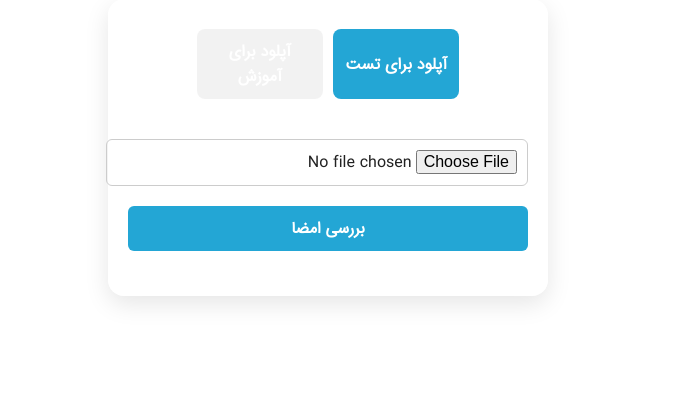
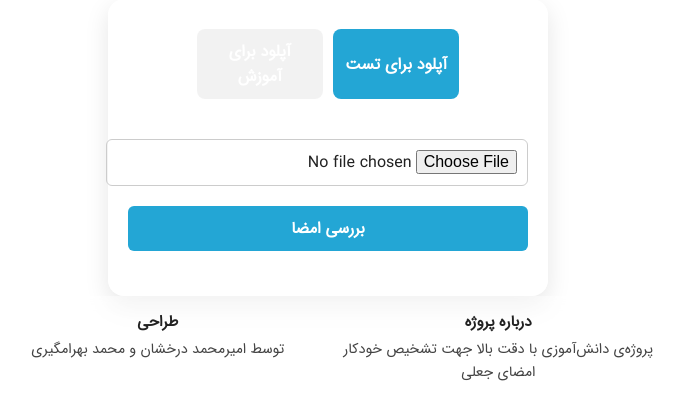
Before and after one commit to Amir-Der/Sig-Detection, a Flask app: page / in a window 1280 px wide. Shown: the part 101-521 px from the top of the page, without its empty margins (312-996 px from the left). Run offline with Flask 3, Linux system fonts and the light colour scheme; the visitor is signed in with stand-in values (Sample User, id 1).

Commit message:
Update dashboard.html

```diff
--- a/templates/dashboard.html
+++ b/templates/dashboard.html
@@ -1,9 +1,10 @@
 <!DOCTYPE html>
 <html lang="fa" dir="rtl">
 <head>
-  <meta charset="UTF-8" />
+  <meta charset="UTF-8">
+  <meta name="viewport" content="width=device-width, initial-scale=1.0">
   <title>تشخیص امضای جعلی</title>
-  <link rel="stylesheet" href="/static/style.css" />
+  <link rel="stylesheet" href="/static/style.css">
 </head>
 <body>
   <div class="site-header">
@@ -17,15 +18,17 @@
       <button class="tab" onclick="showTab(event, 'upload-train')">آپلود برای آموزش</button>
     </div>
 
+    <!-- فرم تست -->
     <div class="tab-content" id="upload-test">
       <form id="test-form" method="POST" enctype="multipart/form-data">
-        <input type="file" name="file" accept="image/*" required />
+        <input type="file" name="file" accept="image/*" required>
         <button type="submit">بررسی امضا</button>
         <div class="preview" id="preview-test"></div>
         <div class="result" id="result-test"></div>
       </form>
     </div>
 
+    <!-- فرم آموزش -->
     <div class="tab-content hidden" id="upload-train">
       <form id="train-form" method="POST" enctype="multipart/form-data">
         <label>آپلود ۱۰ امضای واقعی:</label>
@@ -38,7 +41,27 @@
     </div>
   </div>
 
+  <!-- فوتر سایت -->
+  <div class="site-footer">
+    <div class="footer-section">
+      <h4>درباره پروژه</h4>
+      <p>پروژه‌ی دانش‌آموزی با دقت بالا جهت تشخیص خودکار امضای جعلی</p>
+    </div>
+    <div class="footer-section">
+      <h4>طراحی</h4>
+      <p>توسط امیرمحمد درخشان و محمد بهرامگیری</p>
+    </div>
+  </div>
+
+  <!-- اسکریپت -->
   <script>
+    function showTab(e, id) {
+      document.querySelectorAll('.tab-content').forEach(el => el.classList.add('hidden'));
+      document.getElementById(id).classList.remove('hidden');
+      document.querySelectorAll('.tab').forEach(btn => btn.classList.remove('active'));
+      e.target.classList.add('active');
+    }
+
     document.getElementById('test-form').addEventListener('submit', async e => {
       e.preventDefault();
       const fileInput = document.querySelector('#test-form input[name="file"]');
@@ -48,11 +71,35 @@
       }
       const formData = new FormData();
       formData.append("file", fileInput.files[0]);
+
       const res = await fetch("/", { method: "POST", body: formData });
       const data = await res.json();
       document.getElementById('result-test').innerText = data.result;
     });
+
+    document.querySelector('#test-form input[name="file"]').addEventListener('change', e => {
+      const file = e.target.files[0];
+      if (file) {
+        const reader = new FileReader();
+        reader.onload = ev => {
+          document.getElementById('preview-test').innerHTML = `<img src="${ev.target.result}" alt="پیش‌نمایش">`;
+        };
+        reader.readAsDataURL(file);
+      }
+    });
+
+    document.getElementById('train-form').addEventListener('submit', async e => {
+      e.preventDefault();
+      const form = e.target;
+      const formData = new FormData(form);
+
+      const res = await fetch("/train", {
+        method: "POST",
+        body: formData
+      });
+      const data = await res.json();
+      document.getElementById('result-train').innerText = data.message || data.result || 'پاسخی دریافت نشد';
+    });
   </script>
-
 </body>
 </html>
```
Lines whose indentation alone changed are shown as unchanged.
